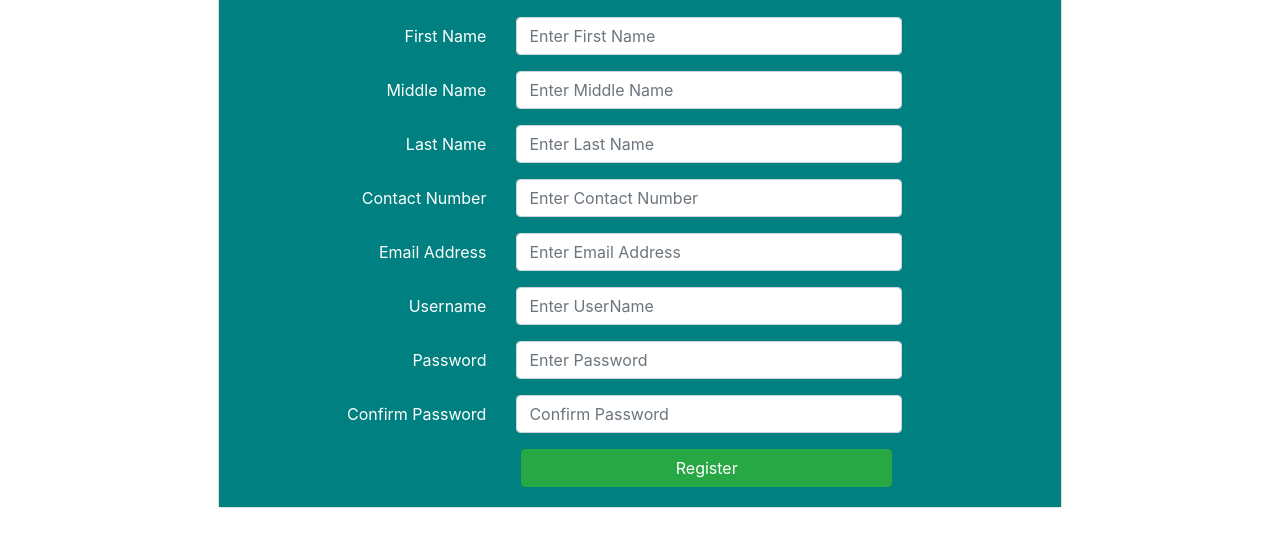
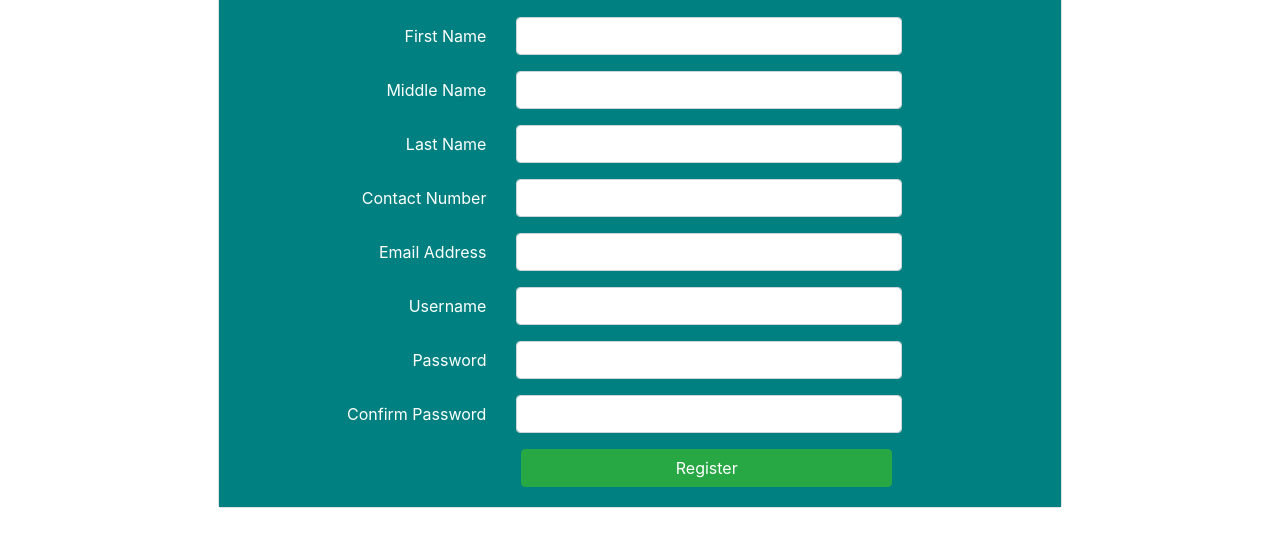
Before and after one commit to ShintaroDaiki/FinalsRegForm, a plain HTML site: page index.html in a window 1280 px wide. Shown: the part 133-680 px from the top of the page. Drawn offline with nearby package versions, Linux system fonts and the light colour scheme.

Commit message:
Update index.html

```diff
--- a/index.html
+++ b/index.html
@@ -72,56 +72,56 @@
              <div class="form-group row">
                  <label for="First Name" class="col-md-4 col-form-label text-md-right" style="color: white;">First Name</label>
                 <div class="col-md-6">
-                      <input type="text" id="FirstName" class="form-control" name="FirstName" placeholder="Enter First Name">
+                      <input type="text" id="FirstName" class="form-control" name="FirstName">
                  </div>
              </div>
 
              <div class="form-group row">
                  <label for="Middle Name" class="col-md-4 col-form-label text-md-right" style="color: white;">Middle Name</label>
                  <div class="col-md-6">
-                     <input type="text" id="MiddleName" class="form-control" name="MiddleName" placeholder="Enter Middle Name">
+                     <input type="text" id="MiddleName" class="form-control" name="MiddleName">
                  </div>
              </div>
 
                     <div class="form-group row">
                  <label for="Last Name" class="col-md-4 col-form-label text-md-right" style="color: white;">Last Name</label>
                     <div class="col-md-6">
-                     <input type="text" id="LastName" class="form-control" name="LastName" placeholder="Enter Last Name">
+                     <input type="text" id="LastName" class="form-control" name="LastName">
                  </div>
              </div>
 
 					<div class="form-group row">
                  <label for="Contact Number" class="col-md-4 col-form-label text-md-right" style="color: white;">Contact Number</label>
                  <div class="col-md-6">
-                     <input type="text" id="ContactNumber" class="form-control" name="ContactNumber" placeholder="Enter Contact Number">
+                     <input type="text" id="ContactNumber" class="form-control" name="ContactNumber">
                  </div>
              </div>
 
              <div class="form-group row">
                  <label for="Email Address" class="col-md-4 col-form-label text-md-right" style="color: white;">Email Address</label>
                  <div class="col-md-6">
-                     <input type="text" id="EmailAddress" class="form-control" name="EmailAddress" placeholder="Enter Email Address">
+                     <input type="text" id="EmailAddress" class="form-control" name="EmailAddress">
                  </div>
              </div>
 
              <div class="form-group row">
                  <label for="Username" class="col-md-4 col-form-label text-md-right" style="color: white;">Username</label>
                  <div class="col-md-6">
-                     <input type="text" id="Username" class="form-control" name="Username" placeholder="Enter UserName">
+                     <input type="text" id="Username" class="form-control" name="Username">
                  </div>
              </div>
 
              <div class="form-group row">
                  <label for="Password" class="col-md-4 col-form-label text-md-right" style="color: white;">Password</label>
                  <div class="col-md-6">
-                     <input type="text" id="Password" class="form-control" name=Password placeholder="Enter Password">
+                     <input type="text" id="Password" class="form-control" name="Password">
                  </div>
              </div>
 
              <div class="form-group row">
                  <label for="ConfimPassword" class="col-md-4 col-form-label text-md-right" style="color: white;">Confirm Password</label>
                  <div class="col-md-6">
-                     <input type="text" id="ConfirmPassword" class="form-control" name="ConfirmPassword" placeholder="Confirm Password">
+                     <input type="text" id="ConfirmPassword" class="form-control" name="ConfirmPassword">
                  </div>
              </div>
 
```
